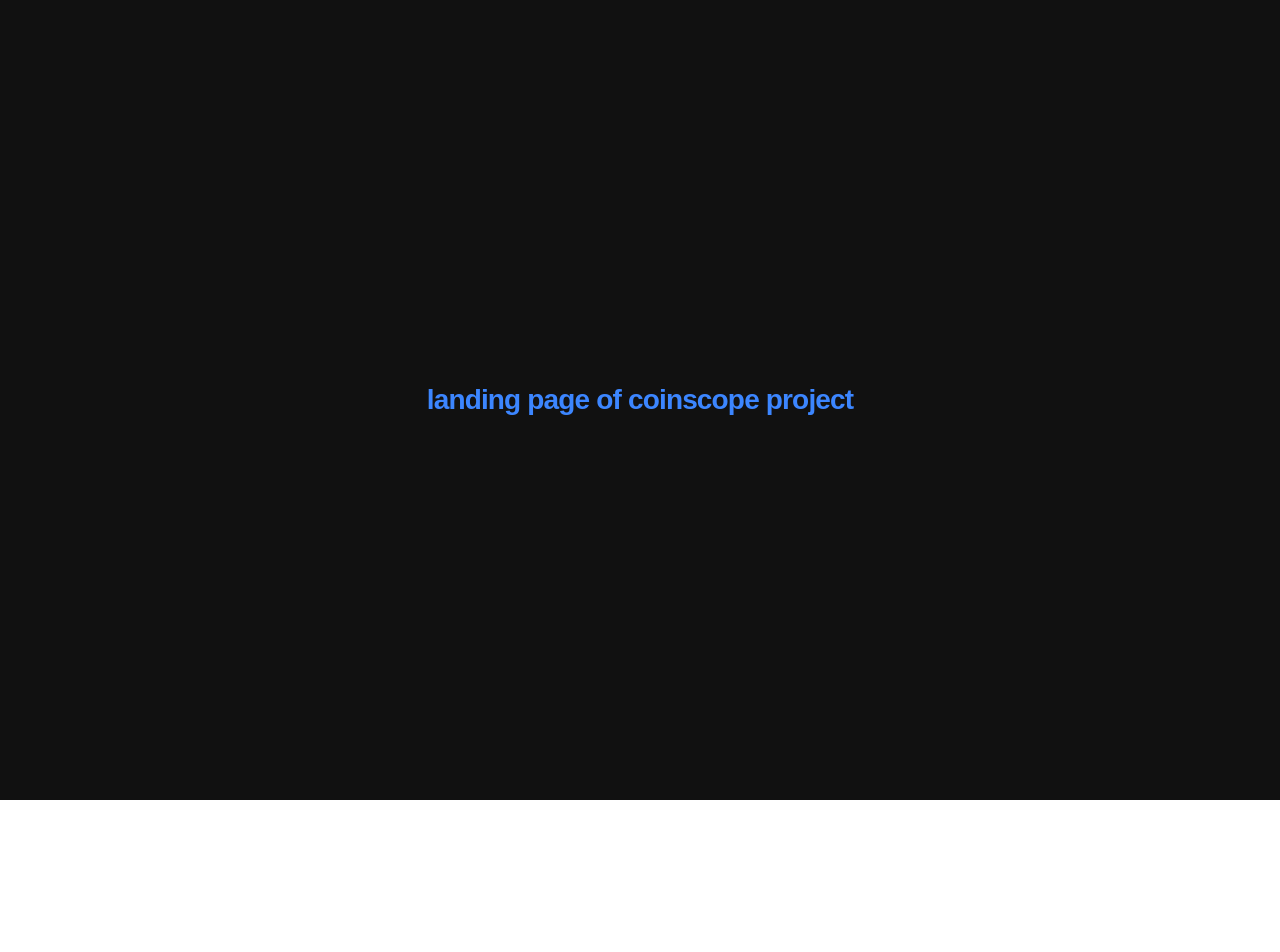
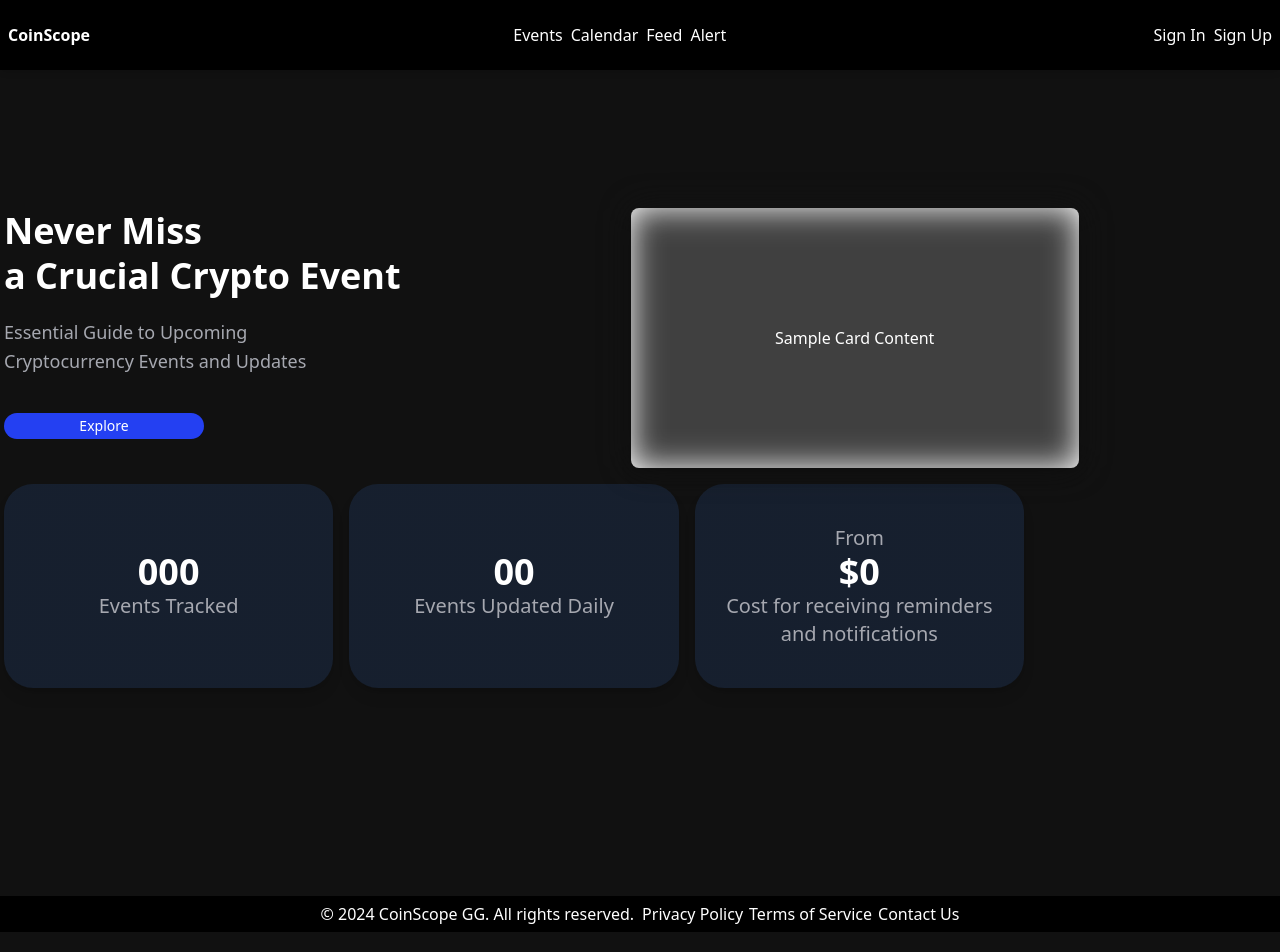
Before and after one commit to jinnyleeis/coinscope_fe, a Next.js app: page /landing in a window 1280 px wide. Shown: the top 952 px of the page. Before the commit the page ends 800 px from the top, so only its background shows below. Built offline with nearby package versions, Linux system fonts and the light colour scheme.

Commit message:
[feat] 랜딩페이지 레이아웃

```diff
--- a/app/globals.css
+++ b/app/globals.css
@@ -2,23 +2,32 @@
 @tailwind components;
 @tailwind utilities;
 
+
 :root {
-  --background: #ffffff;
+
   --foreground: #171717;
 }
 
 @media (prefers-color-scheme: dark) {
   :root {
     --background: #0a0a0a;
-    --foreground: #ededed;
   }
 }
 
+body::-webkit-scrollbar {
+  display: none; /* 스크롤바 숨기기 */
+}
+
 body {
-  color: var(--foreground);
-  background: var(--background);
-  font-family: Arial, Helvetica, sans-serif;
+  @apply bg-[#111111] text-white;
+  scrollbar-width: none; /* 파이어폭스용 */
+
+
+
+
 }
+
+
 
 @layer utilities {
   .text-balance {
--- a/app/landing/page.tsx
+++ b/app/landing/page.tsx
@@ -1,11 +1,98 @@
-export default function LandingPage() {
-	return (
-		<div className='bg-background-default'>
-			<div className='flex justify-center items-center h-screen'>
-				<h1 className='text-title-2-extrabold text-primary-text'>
-					landing page of coinscope project
-				</h1>
-			</div>
-		</div>
-	);
-}
+import React from 'react';
+import GNB from '@/components/GNB';
+import Footer from '@/components/Footer';
+
+const LandingPage = () => {
+  return (
+    <div className="bg-[#111111] min-h-screen">
+      {/* Global Navigation Bar */}
+      <GNB />
+
+      {/* Main Section */}
+      <div className="container mx-auto my-52 px-4 h-full flex flex-col gap-16">
+
+        {/* 첫 번째 행: 텍스트 섹션 + 샘플 카드 섹션 */}
+        <div className="w-full flex flex-col md:flex-row justify-between items-start gap-8 max-w-7xl">
+          {/* 텍스트 섹션 */}
+          <div className="flex flex-col gap-20 w-full md:w-1/2 text-center md:text-left">
+            <h1 className="text-white text-4xl font-bold leading-tight">
+              Never Miss
+              <br />
+              a Crucial Crypto Event
+            </h1>
+            <p className="text-[#a6a8b0] text-lg leading-relaxed">
+              Essential Guide to Upcoming
+              <br />
+              Cryptocurrency Events and Updates
+            </p>
+            {/* Explore 버튼 */}
+            <div className="w-full flex justify-center md:justify-start my-16">
+              <button className="w-[200px] px-6 py-2 bg-[#2440f2] rounded-[20px] text-white text-sm font-medium transition-all duration-300 hover:bg-[#3c86ff] leading-relaxed">
+                Explore
+              </button>
+            </div>
+          </div>
+
+          {/* 샘플 카드 섹션 */}
+          <div className="w-full flex justify-center items-center">
+            <div className="relative w-full max-w-md h-[260px] bg-white rounded-lg shadow-lg flex justify-center items-center">
+              <div className="absolute inset-0 bg-[#111111] rounded-lg opacity-80 blur-lg" />
+              <div className="relative z-10 text-white">Sample Card Content</div>
+            </div>
+          </div>
+        </div>
+
+        {/* 두 번째 행: 카드 그리드 섹션 */}
+        <div className="w-full flex justify-start">
+          <div className=" w-[1020px] grid grid-cols-1 sm:grid-cols-3 lg:grid-cols-3 gap-16 max-w-7xl">
+            <div
+              className="w-full w-max-[328px] h-[204px] rounded-[29.14px] flex justify-center items-center shadow-lg"
+              style={{
+                background: 'linear-gradient(180deg, #3C86FF1F 12%, #3C86FF1F 4%, #3C86FF1F 7%)',
+              }}
+            >
+              <div className="text-center transition-transform hover:scale-105 duration-300 ease-in-out">
+                <h2 className="text-white text-4xl font-bold">000</h2>
+                <p className="text-[#a6a8b0] text-xl">Events Tracked</p>
+              </div>
+            </div>
+
+            <div
+              className="w-full h-[204px] rounded-[29.14px] flex justify-center items-center shadow-lg"
+              style={{
+                background: 'linear-gradient(180deg, #3C86FF1F 12%, #3C86FF1F 4%, #3C86FF1F 7%)',
+              }}
+            >
+              <div className="text-center transition-transform hover:scale-105 duration-300 ease-in-out">
+                <h2 className="text-white text-4xl font-bold">00</h2>
+                <p className="text-[#a6a8b0] text-xl">Events Updated Daily</p>
+              </div>
+            </div>
+
+            <div
+              className="w-full h-[204px] rounded-[29.14px] flex justify-center items-center shadow-lg"
+              style={{
+                background: 'linear-gradient(180deg, #3C86FF1F 12%, #3C86FF1F 4%, #3C86FF1F 7%)',
+              }}
+            >
+              <div className="text-center transition-transform hover:scale-105 duration-300 ease-in-out">
+                <p className="text-[#a6a8b0] text-xl">From</p>
+                <h2 className="text-white text-4xl font-bold">$0</h2>
+                <p className="text-[#a6a8b0] text-xl">
+                  Cost for receiving reminders
+                  <br />
+                  and notifications
+                </p>
+              </div>
+            </div>
+          </div>
+        </div>
+      </div>
+
+      {/* Footer */}
+      <Footer />
+    </div>
+  );
+};
+
+export default LandingPage;
--- /dev/null
+++ b/components/Footer.tsx
@@ -0,0 +1,34 @@
+import React from 'react';
+
+const Footer = () => {
+	return (
+		<footer className='w-full bg-black text-white py-6 flex justify-center items-center'>
+			<div className='text-body-3 text-gray400'>
+				© 2024 CoinScope GG. All rights reserved.
+			</div>
+
+			<div className='flex space-x-6 ml-8'>
+				<a
+					href='/privacy'
+					className='text-body-2-m hover:text-primary hover:underline'
+				>
+					Privacy Policy
+				</a>
+				<a
+					href='/terms'
+					className='text-body-2-m hover:text-primary hover:underline'
+				>
+					Terms of Service
+				</a>
+				<a
+					href='/contact'
+					className='text-body-2-m hover:text-primary hover:underline'
+				>
+					Contact Us
+				</a>
+			</div>
+		</footer>
+	);
+};
+
+export default Footer;
--- /dev/null
+++ b/components/GNB.tsx
@@ -0,0 +1,40 @@
+import React from 'react';
+
+const GNB = () => {
+  return (
+    <header className="w-full h-[70px] flex justify-between items-center px-8 bg-black text-white shadow-md fixed top-0 z-10">
+      {/* Logo */}
+      <div className="text-title-1 font-bold cursor-pointer">
+        CoinScope
+      </div>
+
+      {/* Navigation Links */}
+      <nav className="flex space-x-8">
+        <a href="#events" className="text-body-2-b hover:text-primary hover:underline">
+          Events
+        </a>
+        <a href="#calendar" className="text-body-2-b hover:text-primary hover:underline">
+          Calendar
+        </a>
+        <a href="#feed" className="text-body-2-b hover:text-primary hover:underline">
+          Feed
+        </a>
+        <a href="#alert" className="text-body-2-b hover:text-primary hover:underline">
+          Alert
+        </a>
+      </nav>
+
+      {/* Action Buttons */}
+      <div className="flex space-x-4">
+        <button className="bg-blue500 text-white py-2 px-4 rounded-lg hover:bg-blue600 transition duration-300 ease-in-out">
+          Sign In
+        </button>
+        <button className="text-body-2-m hover:text-gray300 transition duration-300 ease-in-out">
+          Sign Up
+        </button>
+      </div>
+    </header>
+  );
+};
+
+export default GNB;
```
